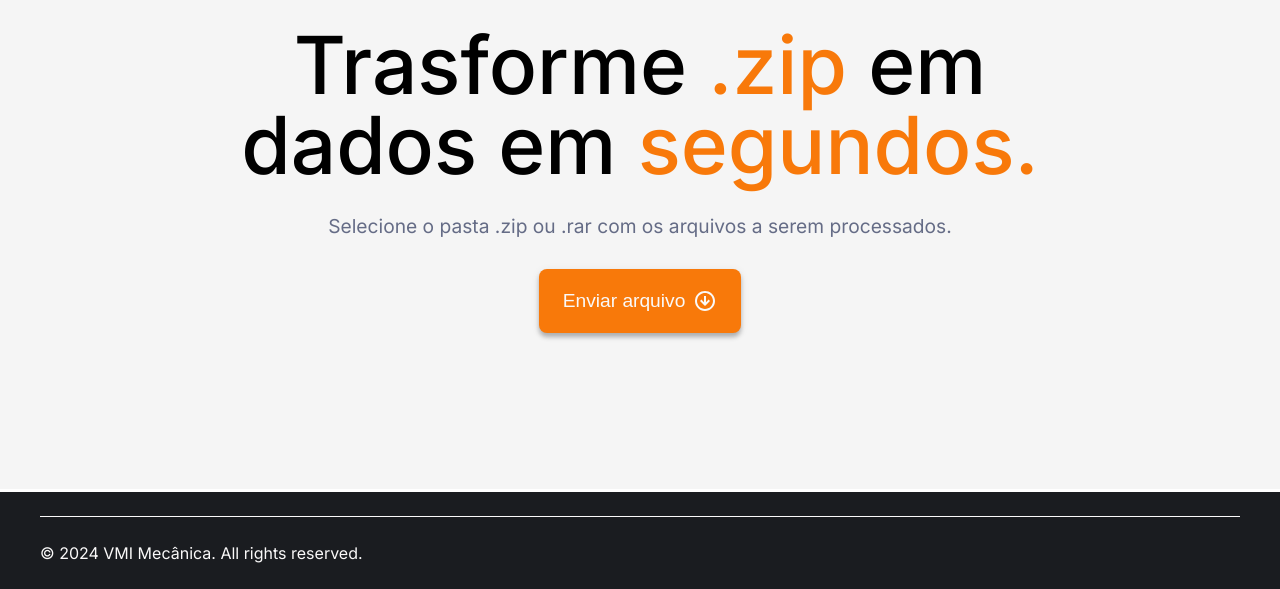
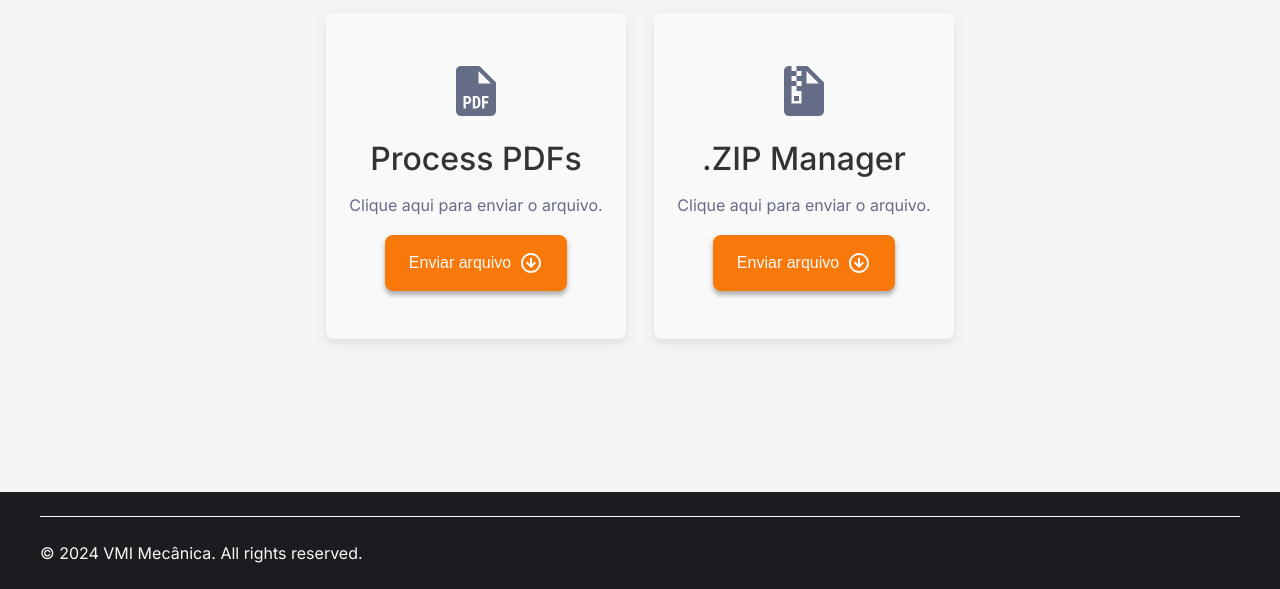
Before and after one commit to matheusmelos/vmi_mec, a Flask app: page / in a window 1280 px wide. Shown: the part 211-800 px from the top of the page. Run offline with Flask 3, Linux system fonts and the light colour scheme.

Commit message:
update: refactor admin and home pages

```diff
--- a/static/css/index.css
+++ b/static/css/index.css
@@ -1,62 +1,57 @@
-
-/*------------- TEXT BOX -------------*/
-
-.section-text {
-    width: 100%;
+.section-home {
+    height: calc(100vh - 180px);
     display: flex;
     flex-direction: column;
-    justify-content: center;
     align-items: center;
-    text-align: center;
-    height: calc(100vh - 180px);
+
+    padding: 3rem 0;
 }
 
-.section-text__title {
-    color: var(--text-color-black);
-    font-size: 5rem;
-    font-weight: 500;
+.section-home__cards {
+    display: flex;
+    gap: 28px;
+    flex-direction: row;
+    align-items: center;
 }
 
-.section-text__title--under {
-    font-size: 2.2rem;
-    font-weight: 500;
+.section-home__card {
+    display: flex;
+    flex-direction: column;
+    align-items: center;
+    justify-content: center;
+    gap: 22px;
+
+    margin-top: 4rem;
+    width: 300px;
+    padding: 3rem 0;
+    background-color: var(--light-gray);
+    box-shadow: 0px 4px 4px rgba(51, 51, 51, 0.04), 0px 4px 16px rgba(51, 51, 51, 0.08);
+    border-radius: 8px;
 }
 
-.section-text__title span {
-    color: var(--dark-blue);
+.section-home__card-text, .section-home__title {
+    text-align: center;
 }
 
-.section-text__description{
-    color: var(--gray);
-    font-size: 1.2rem;
-    font-weight: 400;
-    max-width: 70%;
-    min-width: 320px;
-    padding: 2rem 0;
+.section-home__card-text {
+    margin: 0px 16px;
 }
 
-.section-text__upload-button {
+.section-home__home-button {
     background-color: var(--dark-blue);
-    border-radius: 8px;
-    padding: 1.25rem 1.5rem;
-    cursor: pointer !important;
+    font-size: 16px;
+    padding: 16px 24px;
+    color: var(--light-gray);
+    border-radius: 0.5rem;
+    box-shadow: 0px 4px 4px rgba(0, 0, 0, 0.25), 0px 2px 10px rgba(16, 24, 40, 0.08);
     transition: opacity 0.3s ease, background-color 0.3s ease;
-    box-shadow: 0px 4px 4px rgba(0, 0, 0, 0.25), 0px 2px 10px rgba(16, 24, 40, 0.08);
+    cursor: pointer;
 
     display: flex;
     align-items: center;
     gap: 8px;
-    color: var(--light-gray);
-    font-size: 1.2rem;
 }
 
-.section-text__upload-button:hover {
+.section-home__home-button:hover {
     opacity: 0.8;
 }
-
-
-@media screen and (max-width: 425px) {
-    .section-text__title--under {
-        font-size: 2rem;
-    }
-}
--- a/templates/index.html
+++ b/templates/index.html
@@ -6,24 +6,54 @@
 
 {% block content %}
     <div class="container">
-        <section class="section-text text">
-            <h1 class="section-text__title">Trasforme <span>.zip</span> em</h1>
-            <h1 class="section-text__title">dados em <span>segundos.</span></h1>
-            <p class="section-text__description">
-                Selecione o pasta .zip ou .rar com os arquivos a serem processados.
+        <section class="section-home">
+            <h1 class="section-home__title">Faça o upload do arquivo</h1>
+            <div class="section-home__cards">
+
+                <div class="section-home__card">
+                    <img
+                        src="{{ url_for('static', filename='img/pdfIcon.svg') }}"
+                        alt="ícone do arquivo zip"
+                    >
+                    <h1>Process PDFs</h1>
+                    <p class="section-home__card-text">
+                        Clique aqui para enviar o arquivo.
                     </p>
 
                     <form id="upload-form" enctype="multipart/form-data">
                     <input type="file" name="file" id="fileInput" required style="display: none;">
-                <button type="button" class="section-text__upload-button" onclick="uploadFile()">
+                    <button type="button" class="section-home__home-button" onclick="uploadFile()">
                         Enviar arquivo
                         <img src="{{ url_for('static', filename='img/uploadIcon.svg') }}" alt="upload icon">
                     </button>
                     </form>
-
                     <!-- Tela de carregamento -->
                     <div id="loading" style="display: none;">
                         <p>Processando, por favor aguarde...</p>
+                    </div>
+                </div>
+                <div class="section-home__card">
+                    <img
+                        src="{{ url_for('static', filename='img/zipIcon.svg') }}"
+                        alt="ícone do arquivo zip"
+                    >
+                    <h1>.ZIP Manager</h1>
+                    <p class="section-home__card-text">
+                        Clique aqui para enviar o arquivo.
+                    </p>
+
+                    <form id="upload-form" enctype="multipart/form-data">
+                    <input type="file" name="file" id="fileInput" required style="display: none;">
+                    <button type="button" class="section-home__home-button" onclick="uploadFileProcessed()">
+                        Enviar arquivo
+                        <img src="{{ url_for('static', filename='img/uploadIcon.svg') }}" alt="upload icon">
+                    </button>
+                    </form>
+                    <!-- Tela de carregamento -->
+                    <div id="loading" style="display: none;">
+                        <p>Processando, por favor aguarde...</p>
+                    </div>
+                </div>
             </div>
         </section>
     </div>
```
Also changed, not shown: templates/adminPage.html (+8 -15 lines), static/img/chartIcon.svg (added), static/img/pdfIcon.svg (added), uploads/wallpaper.jpg (added), 1 other file. Lines whose indentation alone changed are shown as unchanged.
